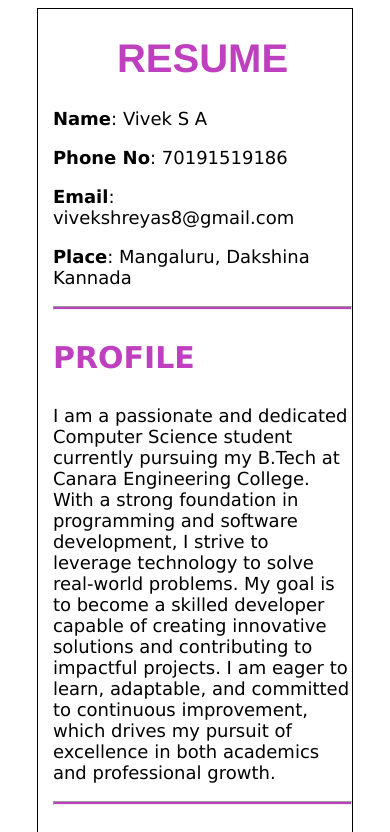
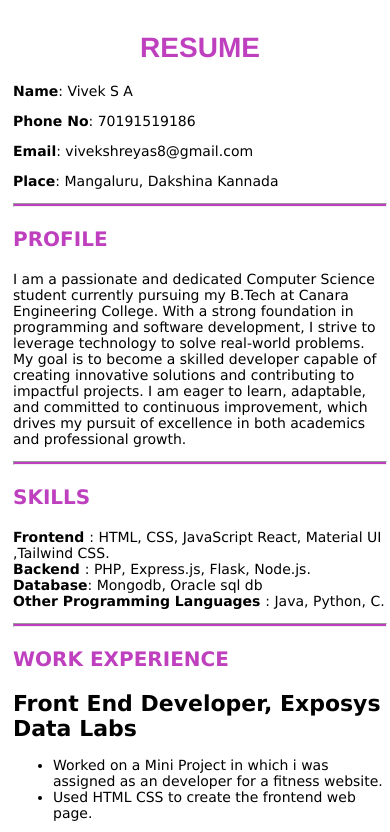
Before and after one commit to vikkishre/DummyPortFolio, a plain HTML site: page resume.html in a window 390 px wide. Shown: the top 832 px of the page. Drawn offline with Linux system fonts and the light colour scheme.

Commit message:
Update message

```diff
--- a/resume.css
+++ b/resume.css
@@ -89,3 +89,46 @@ hr{
     font-size: 22px;
     font-weight: bold;
 }
+/* Add responsiveness */
+@media (max-width: 768px) {
+    .resume h1 {
+        font-size: 32px;
+    }
+    .resume {
+        padding: 0 10px;
+    }
+    .pers-info {
+        font-size: 16px;
+    }
+    .profile h3, .skills h3, .w-exp h3, .projects h3, .edu h3, .add h3 {
+        font-size: 24px;
+    }
+    .profile p, .skills p, .w-exp p, .w-exp li, .projects li, .edu p, .add p {
+        font-size: 16px;
+    }
+    .container {
+        width: 95%;
+        padding: 10px;
+        border: none;
+    }
+}
+
+@media (max-width: 480px) {
+    .resume h1 {
+        font-size: 28px;
+    }
+    .pers-info {
+        font-size: 14px;
+    }
+    .profile h3, .skills h3, .w-exp h3, .projects h3, .edu h3, .add h3 {
+        font-size: 20px;
+    }
+    .profile p, .skills p, .w-exp p, .w-exp li, .projects li, .edu p, .add p {
+        font-size: 14px;
+    }
+    .container {
+        width: 100%;
+        padding: 5px;
+        border: none;
+    }
+}
```
